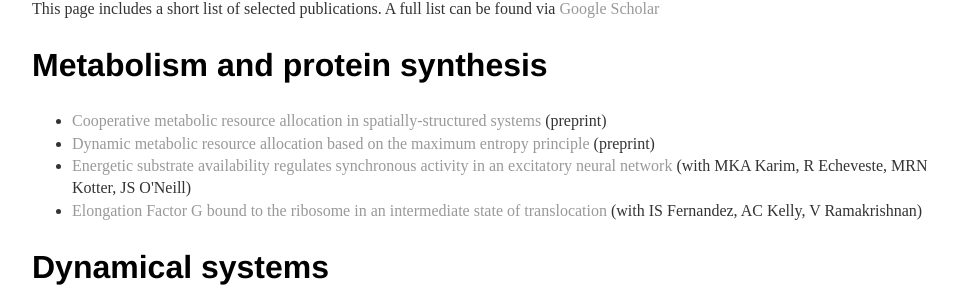
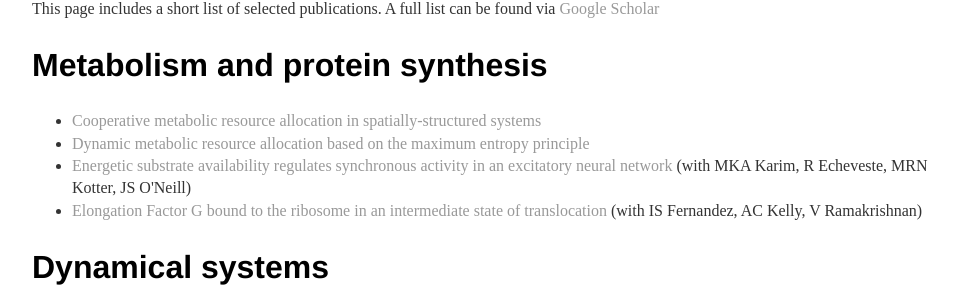
Before and after one commit to davidtourigny/davidtourigny.github.io, a Jekyll site: the page built from publications/index.html, in a window 1280 px wide. Shown: the part 204-508 px from the top of the page, without its empty margins (160-1117 px from the left). Built offline with Jekyll 4.4.1, drawn with Linux system fonts in a browser that asks for light colours.

Commit message:
Removed preprint labels

```diff
--- a/publications/index.html
+++ b/publications/index.html
@@ -8,8 +8,8 @@ title: Publications, David S. Tourigny
             <p>This page includes a short list of selected publications. A full list can be found via <a href="https://scholar.google.com/citations?user=O-slsGkAAAAJ&hl=en">Google Scholar</a>
                 <h2>Metabolism and protein synthesis</h2>
                 <ul>
-                <li><a href="https://arxiv.org/abs/1908.05307">Cooperative metabolic resource allocation in spatially-structured systems</a> (preprint)</li>
-                <li><a href="https://arxiv.org/abs/1906.03919">Dynamic metabolic resource allocation based on the maximum entropy principle</a> (preprint)</li>
+                <li><a href="https://arxiv.org/abs/1908.05307">Cooperative metabolic resource allocation in spatially-structured systems</a> </li>
+                <li><a href="https://arxiv.org/abs/1906.03919">Dynamic metabolic resource allocation based on the maximum entropy principle</a> </li>
                 <li><a href="https://journals.plos.org/plosone/article?id=10.1371/journal.pone.0220937">Energetic substrate availability regulates synchronous activity in an excitatory neural network</a> (with MKA Karim, R Echeveste, MRN Kotter, JS O'Neill)</li>
                 <li><a href="https://science.sciencemag.org/content/340/6140/1235490">Elongation Factor G bound to the ribosome in an intermediate state of translocation</a> (with IS Fernandez, AC Kelly, V Ramakrishnan)</li>
                 </ul>
```
